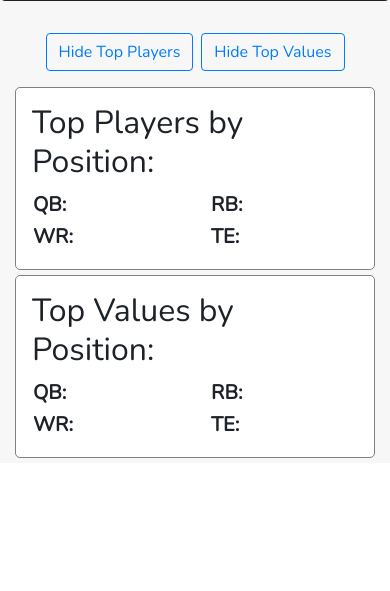
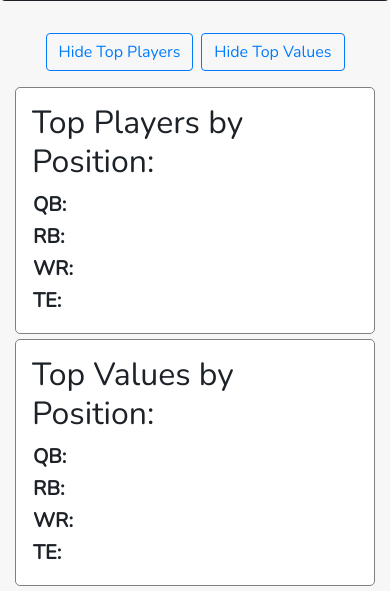
Before and after one commit to n-roth12/FFB-Draft-App, a Flask app: page /draft in a window 390 px wide. Shown: the part 551-1142 px from the top of the page. Before the commit the page ends 1009 px from the top, so only its background shows below. Run offline with Flask 2, Linux system fonts and the light colour scheme; the visitor is signed in with stand-in values (Sample User, id 1); data comes from the database, SQL or seed files in the repository; data that the repository does not hold is empty; parts of the project's set-up code (start-up, migrations or seed data) failed here and were passed over; some libraries are stand-ins or nearby versions.

Commit message:
Fixed stying of draft page to make it more responsive and fix issue where draft baord was being cut off on the left side.

```diff
--- a/website/templates/base.html
+++ b/website/templates/base.html
@@ -63,6 +63,10 @@
 		.data-table {
 			background-color: #1D2228;
 			color: white;
+			font-size: 11pt;
+		}
+
+		#draftable-players-table {
 			font-size: 11pt;
 		}
 
--- a/website/templates/draft.html
+++ b/website/templates/draft.html
@@ -33,8 +33,8 @@
    				<option value=6>6</option>
    				<option value=7>7</option>
    				<option value=8>8</option>
-   				<option class="hidden" value=9>9</option>
-   				<option class="hidden" value=10>10</option>
+   				<option value=9>9</option>
+   				<option value=10>10</option>
    				<option class="hidden" value=11>11</option>
    				<option class="hidden" value=12>12</option>
    			</select>
@@ -64,7 +64,7 @@
 	<section class="container advice-bar p-3" id="top-player-bar">
 		<h2>Top Players by Position:</h2>
 		<div class="row">
-			<div class="col-6 col-sm-3">
+			<div class="col-12 col-sm-6 col-lg-3">
 				<table class="table-hover">
 					<thead>
 						<tr>
@@ -81,7 +81,7 @@
 				</table>
 			</div>
 
-			<div class="col-6 col-sm-3">
+			<div class="col-12 col-sm-6 col-lg-3">
 				<table class="table-hover">
 					<thead>
 						<tr>
@@ -98,7 +98,7 @@
 				</table>
 			</div>
 
-			<div class="col-6 col-sm-3">
+			<div class="col-12 col-sm-6 col-lg-3">
 				<table class="table-hover">
 					<thead>
 						<tr>
@@ -115,7 +115,7 @@
 				</table>
 			</div>
 
-			<div class="col-6 col-sm-3">
+			<div class="col-12 col-sm-6 col-lg-3">
 				<table class="table-hover">
 					<thead>
 						<tr>
@@ -138,7 +138,7 @@
 		<h2>Top Values by Position:</h2>
 		<div class="row">
 
-			<div class="col-6 col-sm-3">
+			<div class="col-12 col-sm-6 col-lg-3">
 				<table class="table-hover">
 					<thead>
 						<tr>
@@ -155,7 +155,7 @@
 				</table>
 			</div>
 
-			<div class="col-6 col-sm-3">
+			<div class="col-12 col-sm-6 col-lg-3">
 				<table class="table-hover">
 					<thead>
 						<tr>
@@ -172,7 +172,7 @@
 				</table>
 			</div>
 
-			<div class="col-6 col-sm-3">
+			<div class="col-12 col-sm-6 col-lg-3">
 				<table class="table-hover">
 					<thead>
 						<tr>
@@ -189,7 +189,7 @@
 				</table>
 			</div>
 
-			<div class="col-6 col-sm-3">
+			<div class="col-12 col-sm-6 col-lg-3">
 				<table class="table-hover">
 					<thead>
 						<tr>
@@ -211,6 +211,7 @@
 	<div id="draft-body" class="my-5 mx-auto hidden row">
 
 		<section class="col-12 col-lg-3 p-3" style="height: 70vh; overflow: auto;">
+			<div class="table-responsive">
 				<h2 class="text-center">Draftable Players</h2>
 				<table id="draftable-players-table" class="table table-hover table-sm">
 					<tbody>
@@ -239,11 +240,12 @@
 						{% endfor %}
 					</tbody>
 				</table>
+			</div>
 		</section>
 
-		<div class="col-12 col-lg-8 m-0 p-0">
+		<section class="col-12 col-lg-9">
 			<h2 class="text-center">Draft Board</h2>
-			<div id="draft-board-wrapper">
+			<div id="draft-board-wrapper" class="p-3">
 				<table id="draft-board" class="table">
 					<thead>
 						<tr class="row">
@@ -254,7 +256,7 @@
 					</tbody>
 				</table>
 			</div>
-		</div>
+		</section>
 
 	</div>
 </div>
@@ -349,10 +351,6 @@
 
 	#draftable-players-table tbody {
 		overflow: auto;
-	}
-
-	tbody, thead {
-		display: block;
 	}
 
 	#draft-board-wrapper {
```
Lines whose indentation alone changed are shown as unchanged.
